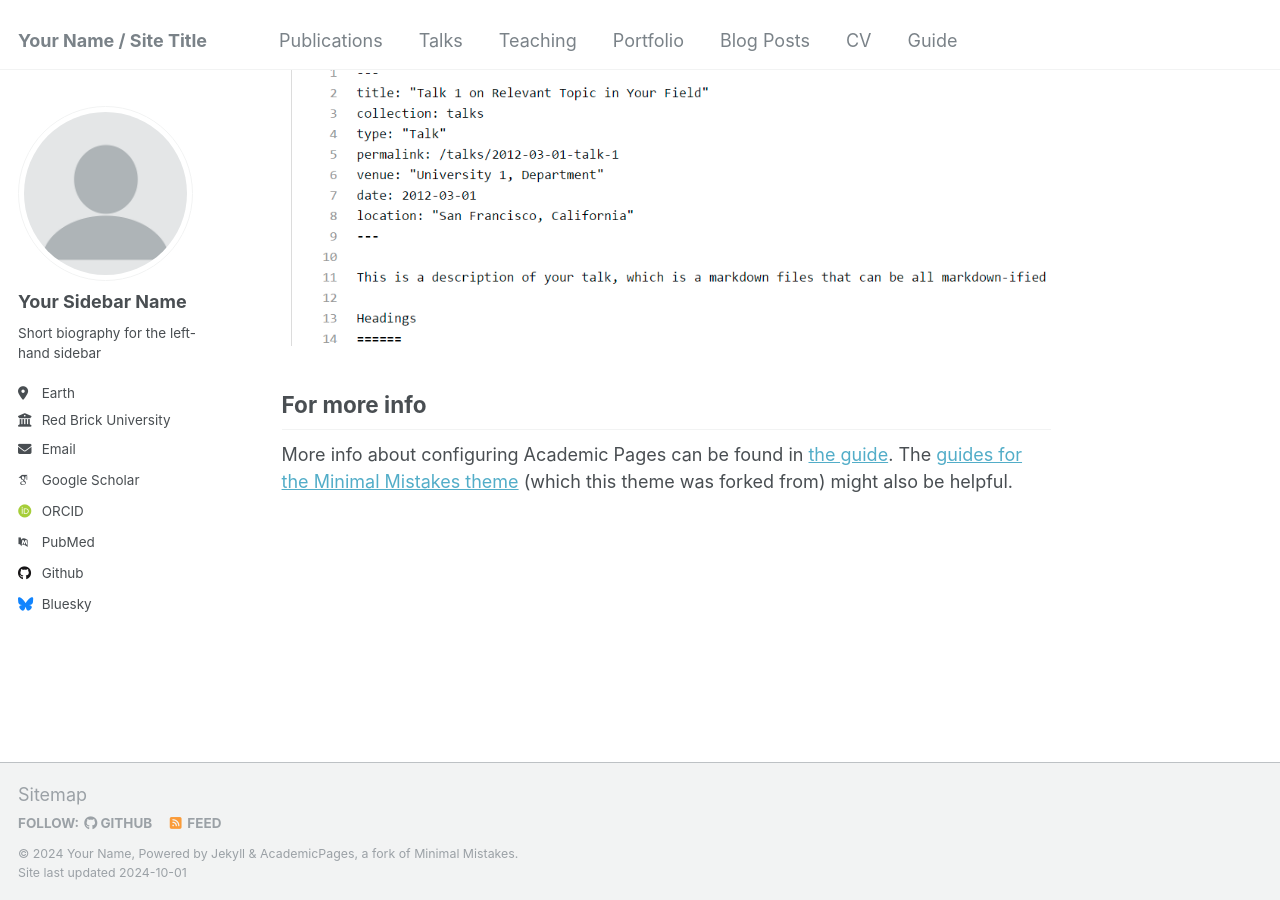
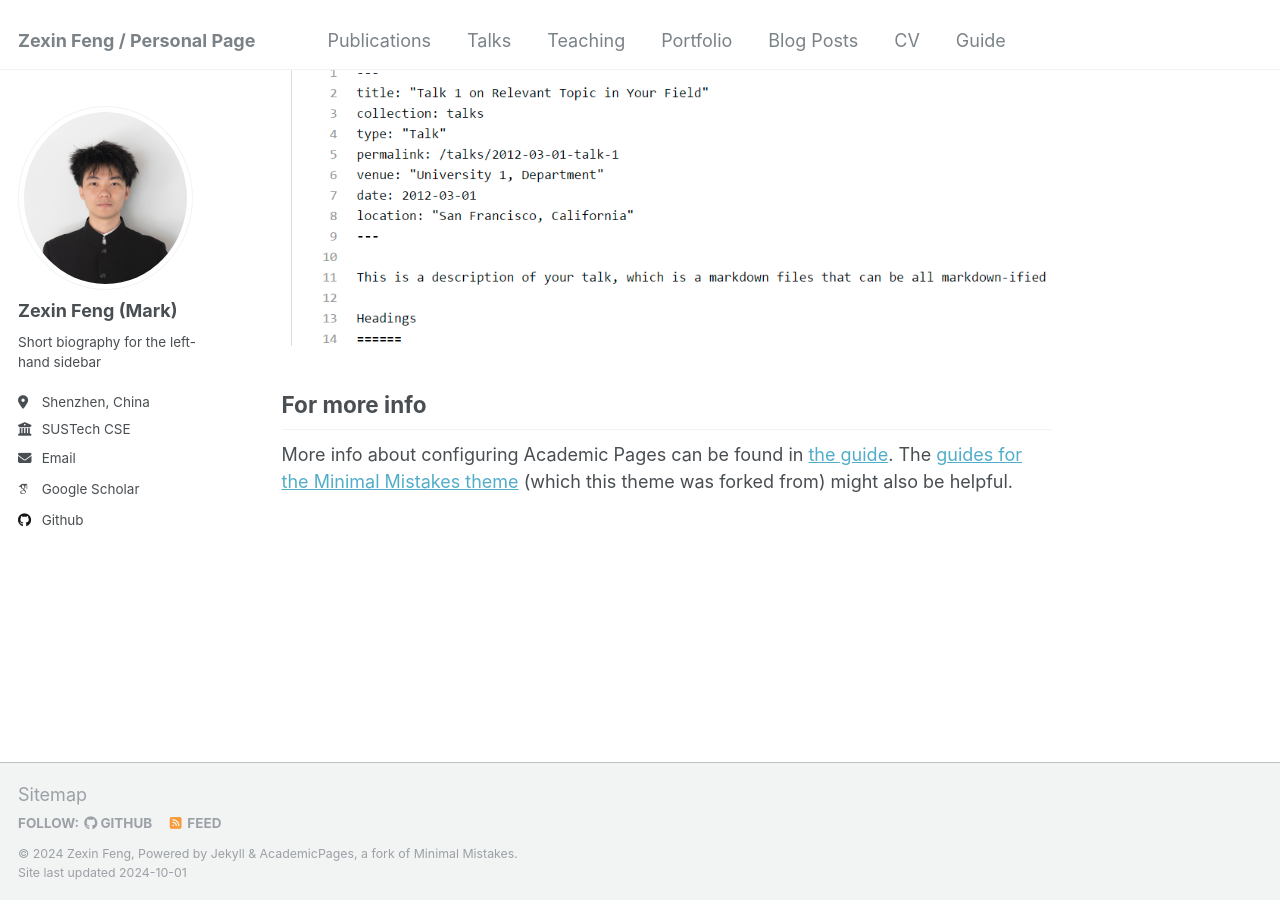
Before and after one commit to ZexinFeng-CN/ZexinFeng-CN.github.io, a Jekyll site: the page built from _pages/about.md, in a window 1280 px wide and 900 px high, scrolled down 2643 px. Built offline with Jekyll 4.4.1, drawn with Linux system fonts in a browser that asks for light colours; some web fonts are replaced.

Commit message:
Basic Configurations

```diff
--- a/_config.yml
+++ b/_config.yml
@@ -8,11 +8,11 @@
 
 # Basic Site Settings
 locale                   : "en-US"
-title                    : "Your Name / Site Title"
+title                    : "Zexin Feng / Personal Page"
 title_separator          : "-"
-name                     : &name "Your Name"
-description              : &description "personal description"
-url                      : https://academicpages.github.io # the base hostname & protocol for your site e.g. "https://mmistakes.github.io"
+name                     : &name "Zexin Feng"
+description              : &description "Infinite Progress"
+url                      : https://zexinfeng-cn.github.io # the base hostname & protocol for your site e.g. "https://mmistakes.github.io"
 baseurl                  : "" # the subpath of your site, e.g. "/blog"
 repository               : "academicpages/academicpages.github.io"
 
@@ -21,34 +21,34 @@ repository               : "academicpages/academicpages.github.io"
 #               Additional customization can be done by editing /_includes/author-profile.html
 author:
   # Biographic information
-  avatar           : "profile.png"
-  name             : "Your Sidebar Name"
+  avatar           : "profile.JPG"
+  name             : "Zexin Feng (Mark)"
   pronouns         : # example: "she/her"
   bio              : "Short biography for the left-hand sidebar"
-  location         : "Earth"
-  employer         : "Red Brick University"
+  location         : "Shenzhen, China"
+  employer         : "SUSTech CSE"
   uri              : # URL
-  email            : "none@example.org"
+  email            : "fengzx2021@mail.sustech.edu.cn"
 
   # Academic websites
   arxiv            : # URL - Update with the correct link to your profile
-  googlescholar    : "https://scholar.google.com/citations?user=PS_CX0AAAAAJ"
+  googlescholar    : "https://scholar.google.com/citations?user=iY22x5EAAAAJ&hl=zh-CN"
   impactstory      : # URL
-  orcid            : "http://orcid.org/yourorcidurl"
+  orcid            : # URL
   semantic         : # URL
-  pubmed           : "https://www.ncbi.nlm.nih.gov/pubmed/?term=john+snow"
+  pubmed           : # URL
   researchgate     : # URL
 
   # Repositories and software development
   bitbucket        : # Username - Update with your username on the site
   codepen          : # Username
   dribbble         : # Username
-  github           : "academicpages"
+  github           : "ZexinFeng-CN" # Username
   kaggle           : # Username
   stackoverflow    : # User number or user number and name (i.e., use "1" or "1/jeff-atwood")
 
   # Social media
-  bluesky          : "bsky.app" # Replace this with you Bluesky username
+  bluesky          : # Replace this with you Bluesky username
   facebook         : # Username
   flickr           : # Username
   foursquare       : # Username
```
Also changed, not shown: images/profile.JPG (added).
